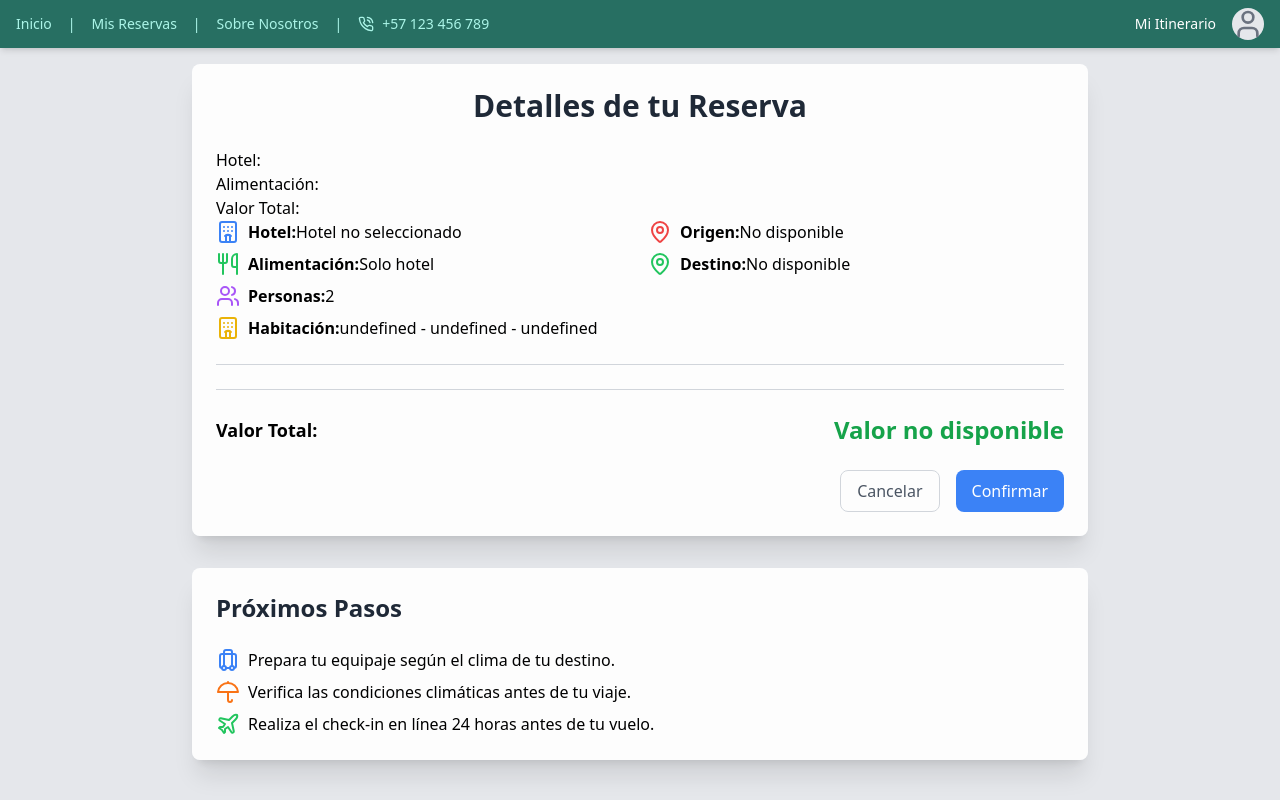
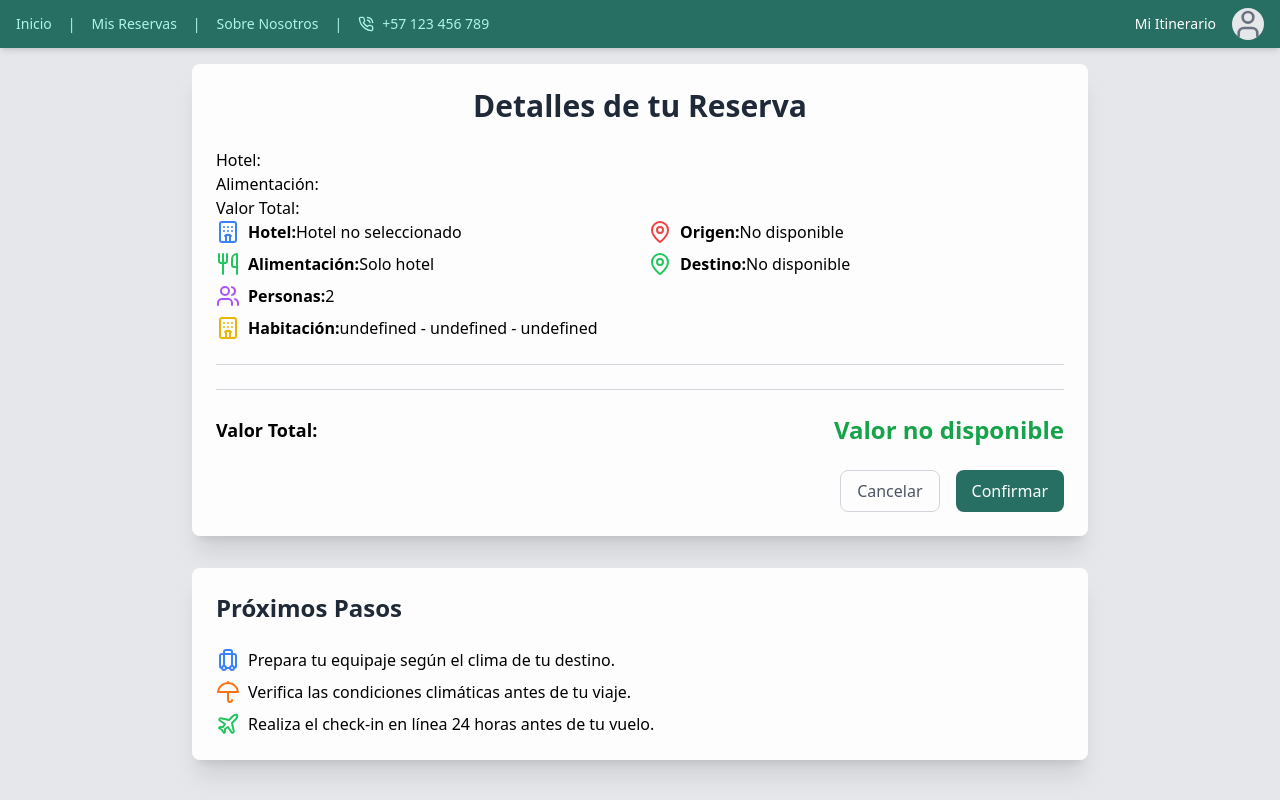
Before and after one commit to carobte/Dream-Reserve-Front, a React (Vite) app: page /date-reserve in a window 1280 px wide. Shown: the top 800 px of the page. Built offline with nearby package versions, Linux system fonts and the light colour scheme.

Commit message:
Feat: the connection between confirm reservations and my reservations has been implemented.

```diff
--- a/src/pages/DateReserve.jsx
+++ b/src/pages/DateReserve.jsx
@@ -2,15 +2,25 @@ import { PlaneIcon, HotelIcon, UtensilsIcon, UsersIcon, MapPinIcon, CalendarIcon
 import NavbarSelect from "../layout/NavbarSelect";
 import Footer from "../layout/Footer";
 import { useReserva } from "../context/ReserveContext";
+import { useNavigate } from "react-router-dom";
 
 export default function DetallesReserva() {
+  const navigate = useNavigate();
   const { reserva } = useReserva();
 
   // Busqeuda de como llega reserva para posible error
   console.log("Reserva data:", reserva);
 
+
+  const handleConfirmReserve = (reserva) => {
+
+    //Aca hay una alerta para estilar
+    alert("Reserva confirmada");
+
+    navigate("/my-reservations");
+  }
   const formatoFecha = (fecha) => {
-    if (!fecha) return "Fecha no disponible"; // previenne el error undefined
+    if (!fecha) return "Fecha no disponible";
     return new Date(fecha).toLocaleString('es-CO', {
       year: 'numeric',
       month: 'long',
@@ -126,7 +136,12 @@ export default function DetallesReserva() {
           </div>
           <div className="flex justify-end space-x-4">
             <button className="border border-gray-300 text-gray-600 px-4 py-2 rounded-lg hover:bg-gray-100">Cancelar</button>
-            <button className="bg-blue-500 text-white px-4 py-2 rounded-lg hover:bg-blue-600">Confirmar</button>
+            <button
+              className="bg-custom-green text-white px-4 py-2 rounded-lg hover:bg-custom-green-form pointer"
+                onClick={handleConfirmReserve}
+            >
+              Confirmar
+            </button>
           </div>
         </div>
 
```
